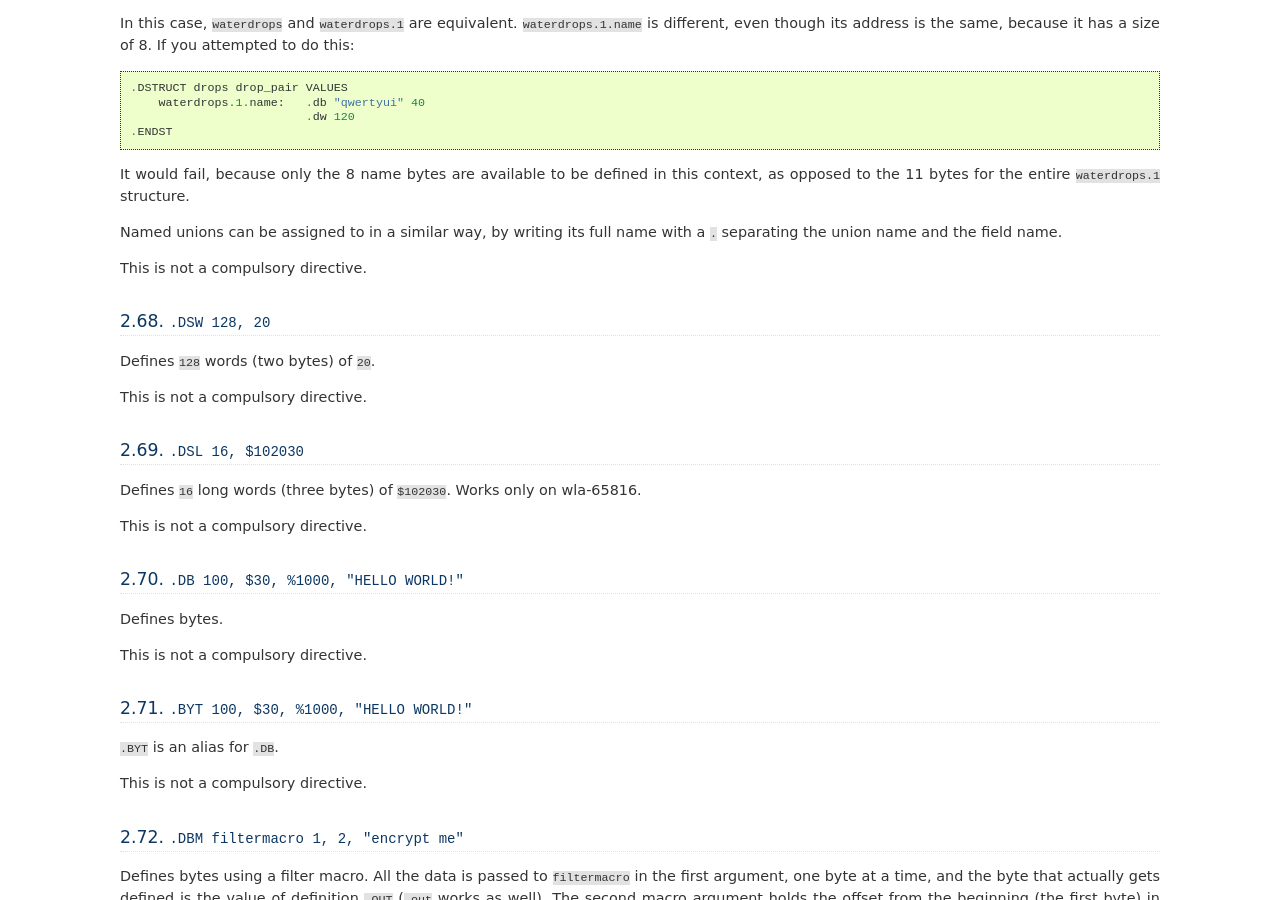
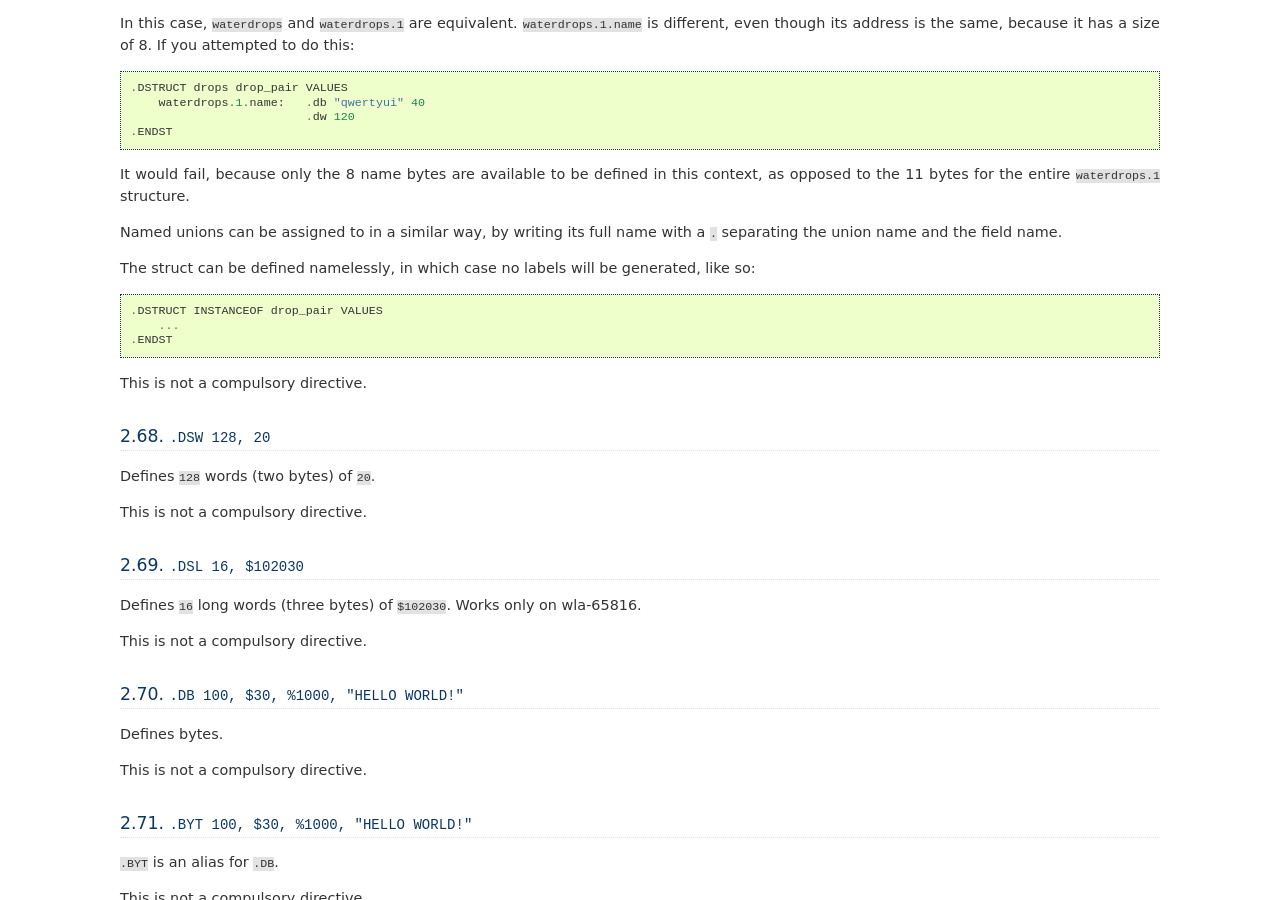
Before and after one commit to vhelin/wla-dx, a Sphinx documentation site: the page built from doc/asmdiv.rst, in a window 1280 px wide and 900 px high, scrolled down 23687 px. Built offline with Sphinx 7.4.7, drawn with Linux system fonts in a browser that asks for light colours.

Commit message:
Allow .dstruct to be used without defining labels

```diff
--- a/doc/asmdiv.rst
+++ b/doc/asmdiv.rst
@@ -1463,6 +1463,13 @@ in this context, as opposed to the 11 bytes for the entire
 Named unions can be assigned to in a similar way, by writing its full
 name with a ``.`` separating the union name and the field name.
 
+The struct can be defined namelessly, in which case no labels will be
+generated, like so::
+
+    .DSTRUCT INSTANCEOF drop_pair VALUES
+        ...
+    .ENDST
+
 This is not a compulsory directive.
 
 
```
Also changed, not shown: 4 other files.
